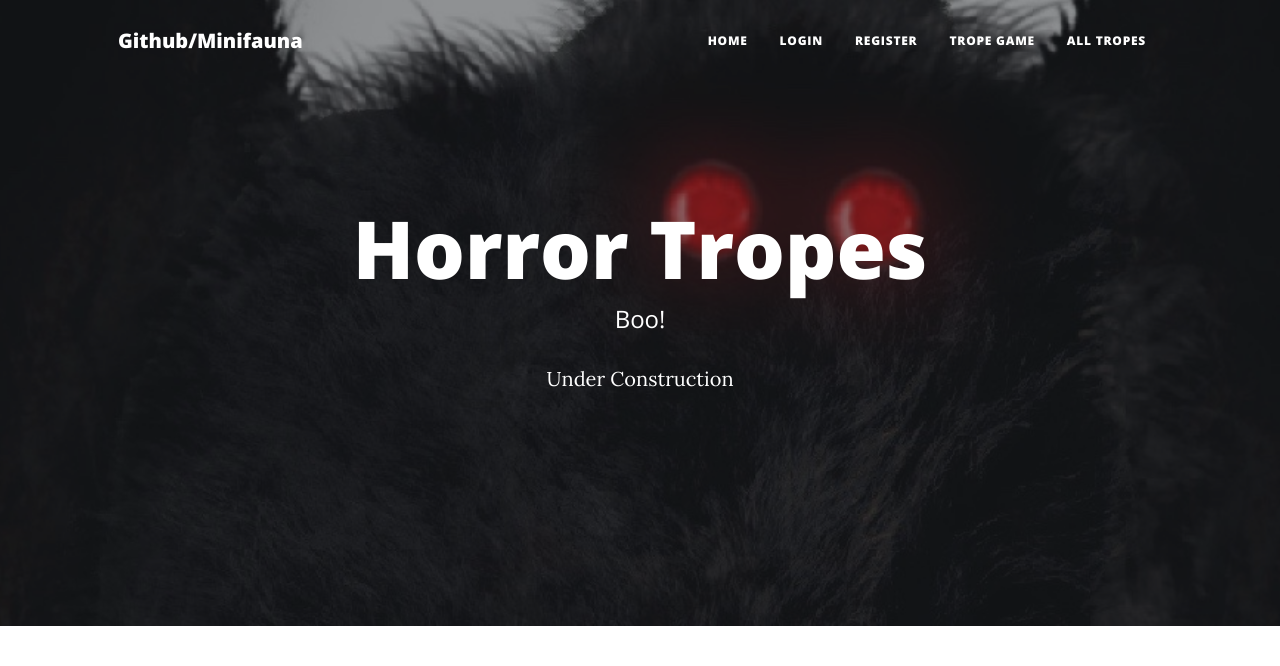
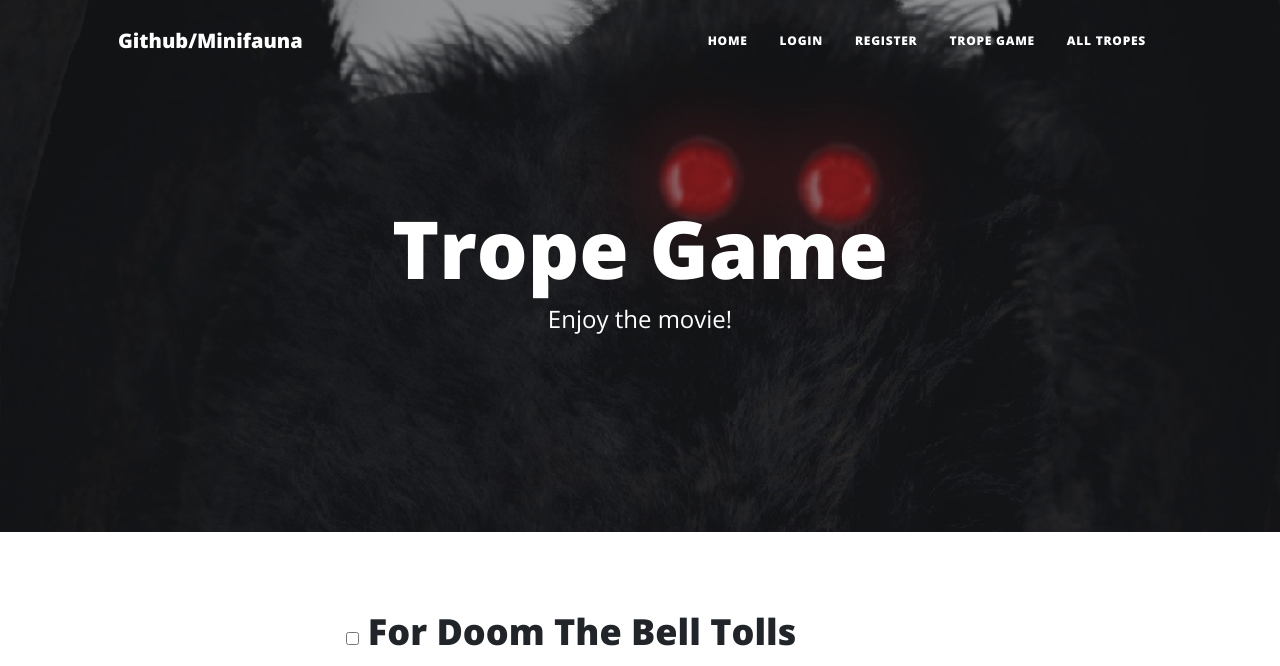
Before and after one commit to Minifauna/d71dp, a Flask app: page /tropes in a window 1280 px wide. Shown: the top 666 px of the page. Run offline with Flask 3, Linux system fonts and the light colour scheme; some libraries are stand-ins or nearby versions.

Commit message:
update all-tropes page formatting

```diff
--- a/main.py
+++ b/main.py
@@ -162,7 +162,7 @@ def logout():
 def get_all_posts():
     result = db.session.execute(db.select(BlogPost))
     posts = result.scalars().all()
-    return render_template("index.html", all_posts=posts, current_user=current_user, admin=os.getenv('ADMIN_EMAIL'))
+    return render_template("index.html", all_posts=posts, current_user=current_user)
 
 @app.route('/tropes', methods=["GET", "POST"])
 def horror_tropes():
@@ -172,7 +172,8 @@ def horror_tropes():
     trope_urls = [value[0] for value in df_tropes.values]
     trope_zip = zip(trope_names, trope_urls)
     trope_dict = dict(trope_zip)
-    return render_template("tropes.html", tropes=trope_dict)
+    num_tropes = len(trope_dict)
+    return render_template("tropes.html", tropes=trope_dict, length=num_tropes)
 
 @app.route('/all-tropes')
 def all_tropes():
@@ -183,7 +184,8 @@ def all_tropes():
     temp_dict = dict(trope_zip)
     sorted_dict = sorted(temp_dict.items())
     trope_dict = dict(sorted_dict)
-    return render_template("tropes.html", tropes=trope_dict)
+    num_tropes = len(trope_dict)
+    return render_template("tropes.html", tropes=trope_dict, length=num_tropes)
 
 @app.route("/post/<int:post_id>", methods=["GET", "POST"])
 def show_post(post_id):
--- a/templates/tropes.html
+++ b/templates/tropes.html
@@ -8,11 +8,17 @@
 <div class="container position-relative px-4 px-lg-5">
     <div class="row gx-4 gx-lg-5 justify-content-center">
       <div class="col-md-10 col-lg-8 col-xl-7">
+        {% if length < 11 %}
+        <div class="site-heading">
+          <h1>Trope Game</h1>
+          <span class="subheading">Enjoy the movie!</span>
+        </div>
+        {% else %}
         <div class="site-heading">
           <h1>Horror Tropes</h1>
-          <span class="subheading">Boo!</span>
-          <p>Under Construction</p>
+          <span class="subheading">Full List</span>
         </div>
+        {% endif %}
       </div>
     </div>
   </div>
```
